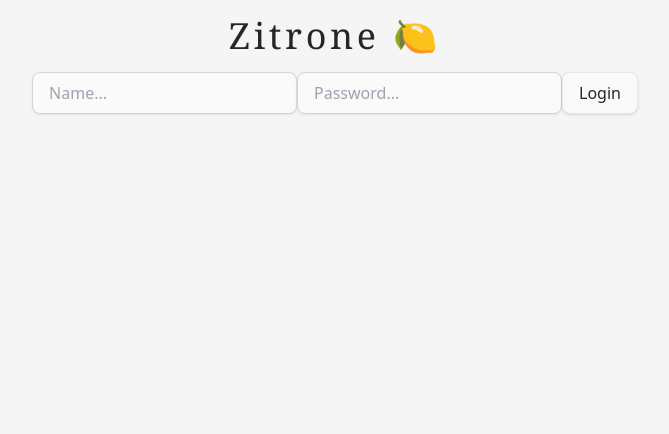
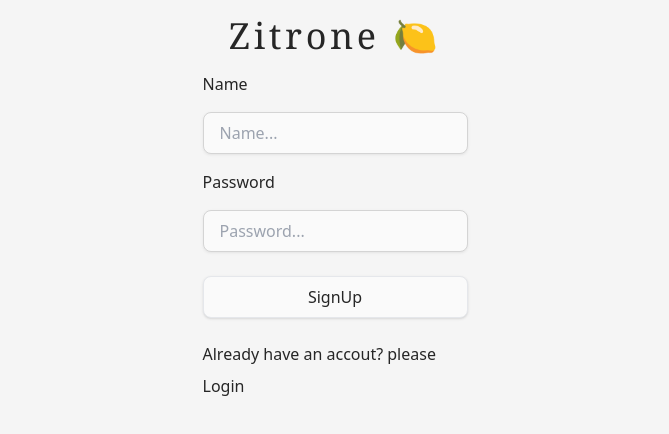
Before and after one commit to Skyle/togol, a React (Vite) app: page /register in a window 1280 px wide. Shown: the top 434 px of the page, without its empty margins (305-974 px from the left). Built offline with nearby package versions, Linux system fonts and the light colour scheme; no server answers.

Commit message:
add frontend

```diff
--- a/src/App.tsx
+++ b/src/App.tsx
@@ -1,22 +1,22 @@
-import { Todos } from "./components/Todos";
-import { TodoItemInput } from "./components/TodoItemInput";
-import { Routes, Route, NavLink } from "react-router-dom";
-import { IndexPage } from "./pages";
-import { Register } from "./pages/register";
-import LoginPage from "./pages/login";
+import { Todos } from './components/Todos';
+import { TodoItemInput } from './components/TodoItemInput';
+import { Routes, Route, NavLink, Link } from 'react-router-dom';
+import { IndexPage } from './pages';
+import { Register } from './pages/register';
+import LoginPage from './pages/login';
 function App() {
   return (
     <div>
-      <header className="py-4">
-        <h1 className="text-4xl text-center tracking-widest font-serif">
-          Zitrone 🍋
+      <header className='py-4'>
+        <h1 className='text-4xl text-center tracking-widest font-serif'>
+          <a href='\'>Zitrone 🍋</a>
         </h1>
       </header>
-      <main className="flex justify-center px-4">
+      <main className='flex justify-center px-4'>
         <Routes>
-          <Route path="/" element={<IndexPage />} />
-          <Route path="/register" element={<Register />} />
-          <Route path="/login" element={<LoginPage />} />
+          <Route path='/' element={<IndexPage />} />
+          <Route path='register' element={<Register />} />
+          <Route path='login' element={<LoginPage />} />
         </Routes>
       </main>
     </div>
--- a/src/components/ui/Button.tsx
+++ b/src/components/ui/Button.tsx
@@ -1,15 +1,15 @@
-import React from "react";
+import React from 'react';
 
 type Props = {
   children: React.ReactNode;
-  onClick: React.MouseEventHandler<HTMLButtonElement> | undefined;
+  onClick?: React.MouseEventHandler<HTMLButtonElement> | undefined;
 };
 
 function Button({ children, onClick }: Props) {
   return (
     <button
       onClick={onClick}
-      className="px-4 shadow py-2 border rounded-lg bg-neutral-50 transition-all duration-200 active:scale-105 ease-in-out"
+      className='my-2 px-4 shadow py-2 border rounded-lg bg-neutral-50 transition-all duration-200 active:scale-105 ease-in-out'
     >
       {children}
     </button>
--- a/src/components/ui/Input.tsx
+++ b/src/components/ui/Input.tsx
@@ -3,18 +3,21 @@ import React from 'react';
 type Props = {
   value: string | number | readonly string[];
   onChange: React.ChangeEventHandler<HTMLInputElement>;
-  onEnter?: Function;
+  onEnter?: () => void;
   placeholder?: string;
+  labelText?: string;
 };
 
 function Input(props: Props) {
-  const { value, onChange, onEnter, placeholder } = props;
+  const { value, onChange, onEnter, placeholder, labelText } = props;
 
   return (
+    <>
+      <label>{labelText}</label>
       <input
         value={value}
         placeholder={placeholder}
-      className='border border-neutral-300 shadow shadow-neutral-200 rounded-lg bg-neutral-50 focus:outline-none px-4 py-2'
+        className='my-4 border border-neutral-300 shadow shadow-neutral-200 rounded-lg bg-neutral-50 focus:outline-none px-4 py-2'
         type='text'
         onChange={onChange}
         onKeyUp={(e) => {
@@ -23,6 +26,7 @@ function Input(props: Props) {
           }
         }}
       />
+    </>
   );
 }
 
--- a/src/pages/index.tsx
+++ b/src/pages/index.tsx
@@ -1,21 +1,39 @@
-import { TodoItemInput } from "../components/TodoItemInput";
-import { Todos } from "../components/Todos";
-import { NavLink } from "react-router-dom";
-import { useSelector } from "react-redux";
-import { RootState } from "../store";
+import { TodoItemInput } from '../components/TodoItemInput';
+import { Todos } from '../components/Todos';
+import { Link } from 'react-router-dom';
+import { useSelector } from 'react-redux';
+import { RootState } from '../store';
+import Button from '../components/ui/Button';
 
 export const IndexPage = () => {
   const localTodoList = useSelector(
     (state: RootState) => state.localTodoList.localTodoItems
   );
-
+  const isLogged = false;
   return (
-    <div className="grid gap-4 max-w-lg">
+    <div className='grid gap-4 max-w-lg'>
       <TodoItemInput />
       <Todos />
-      <p>
-        <NavLink to="register">Login </NavLink>
-      </p>
+      {isLogged ? (
+        <Button onClick={() => {}}>Logout</Button>
+      ) : (
+        <>
+          <Link
+            className='text-center px-4 shadow py-2 border rounded-lg bg-neutral-50 transition-all duration-200 active:scale-105 ease-in-out'
+            to='/login'
+          >
+            Login
+          </Link>
+
+          <Link
+            className='text-center px-4 shadow py-2 border rounded-lg bg-neutral-50 transition-all duration-200 active:scale-105 ease-in-out'
+            to='/register'
+          >
+            SignUp
+          </Link>
+        </>
+      )}
+
       <div>{JSON.stringify(localTodoList)}</div>
     </div>
   );
--- a/src/pages/login.tsx
+++ b/src/pages/login.tsx
@@ -1,40 +1,56 @@
-import React, { useState } from "react";
-import { useNavigate } from "react-router-dom";
-import Button from "../components/ui/Button";
-import Input from "../components/ui/Input";
-import { useLoginUserMutation } from "../services/todoItem";
+import React, { useState } from 'react';
+import { Link, NavLink, useNavigate } from 'react-router-dom';
+import Button from '../components/ui/Button';
+import Input from '../components/ui/Input';
+import { useLoginUserMutation } from '../services/todoItem';
 
 type Props = {};
 
 function LoginPage({}: Props) {
-  const [name, setName] = useState("");
-  const [password, setPassword] = useState("");
+  const [name, setName] = useState('');
+  const [password, setPassword] = useState('');
   const [loginUser] = useLoginUserMutation();
   let navigate = useNavigate();
   return (
-    <div>
+    <div className='flex flex-col'>
+      <label>Name</label>
       <Input
         value={name}
         onChange={(e) => setName(e.target.value)}
-        placeholder="Name..."
+        placeholder='Name...'
       />
+      <label>Password</label>
       <Input
         value={password}
         onChange={(e) => setPassword(e.target.value)}
-        placeholder="Password..."
+        placeholder='Password...'
       />
       <Button
         onClick={() => {
-          loginUser({ name, password }).then((res: any) => {
-            if (res.data.token) {
-              localStorage.setItem("token", res.data.token);
-              navigate("/");
-            }
-          });
+          loginUser({ name, password })
+            .then((res: any) => {
+              if (res.data.token) {
+                localStorage.setItem('token', res.data.token);
+                navigate('/');
+              }
+            })
+            .catch((err: any) => {
+              if (err) {
+                console.log('Login fail');
+              }
+            });
         }}
       >
         Login
       </Button>
+      <p className='my-4'>
+        Don't have an account? please
+        <p className='my-2'>
+          <Link className='font-medium hover:text-red-900' to='/register'>
+            SignUp
+          </Link>
+        </p>
+      </p>
     </div>
   );
 }
--- a/src/pages/register.tsx
+++ b/src/pages/register.tsx
@@ -2,18 +2,22 @@ import Input from '../components/ui/Input';
 import { useState } from 'react';
 import Button from '../components/ui/Button';
 import { useRegisterUserMutation } from '../services/todoItem';
+import { Link, useNavigate } from 'react-router-dom';
 
 export const Register = () => {
   const [name, setName] = useState('');
   const [password, setPassword] = useState('');
   const [registerUser] = useRegisterUserMutation();
+  let navigate = useNavigate();
   return (
-    <div>
+    <div className='flex flex-col'>
+      <label>Name</label>
       <Input
         value={name}
         onChange={(e) => setName(e.target.value)}
         placeholder='Name...'
       />
+      <label>Password</label>
       <Input
         value={password}
         onChange={(e) => setPassword(e.target.value)}
@@ -21,11 +25,23 @@ export const Register = () => {
       />
       <Button
         onClick={() => {
-          registerUser({ name, password });
+          registerUser({ name, password }).then((response) => {
+            if (response) {
+              navigate('/');
+            }
+          });
         }}
       >
-        Login
+        SignUp
       </Button>
+      <p className='my-4'>
+        Already have an accout? please
+        <p className='my-2'>
+          <Link className='font-medium hover:text-red-900' to='/login'>
+            Login
+          </Link>
+        </p>
+      </p>
     </div>
   );
 };
```
Also changed, not shown: src/components/Todo.tsx (+10 -10 lines), src/components/TodoItemInput.tsx (+10 -10 lines). Lines whose indentation alone changed are shown as unchanged.
